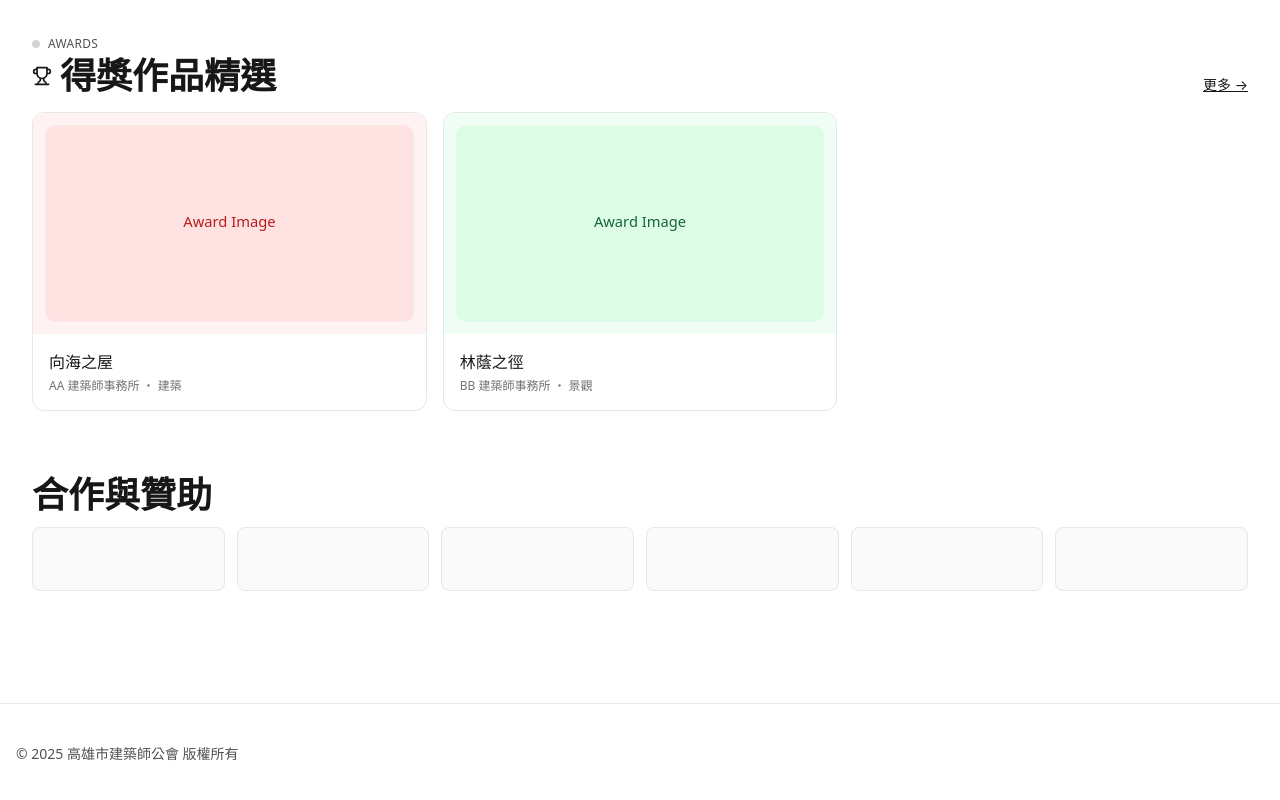
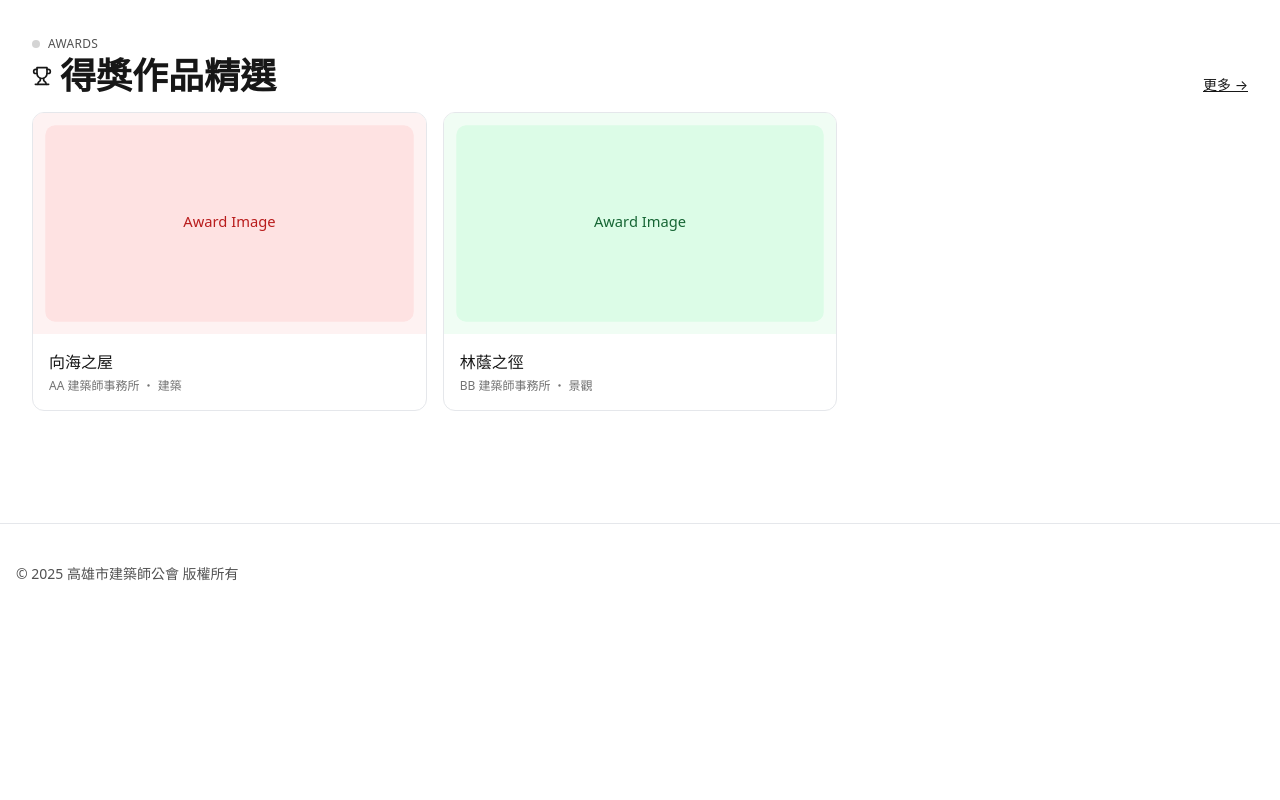
Before and after one commit to thinklab-architects/KAA_website, a Next.js app: page / in a window 1280 px wide. Shown: the part 1882-2682 px from the top of the page. After the commit the page ends 2506 px from the top, so only its background shows below. Built offline with nearby package versions, Linux system fonts and the light colour scheme.

Commit message:
chore(home): remove partners/sponsors section

```diff
--- a/app/page.tsx
+++ b/app/page.tsx
@@ -164,15 +164,7 @@ export default function Page() {
         </div>
       </Section>
 
-      {/* 合作與贊助（logo 牆） */}
-      <Section className="grid gap-3">
-        <SectionHeading title="合作與贊助" />
-        <div className="grid grid-cols-2 sm:grid-cols-3 md:grid-cols-6 gap-3">
-          {Array.from({ length: 6 }).map((_, index) => (
-            <div key={index} className="aspect-[3/1] rounded-lg border bg-neutral-50" />
-          ))}
-        </div>
-      </Section>
+      {/* 合作與贊助區塊已移除 */}
     </div>
   );
 }
```
